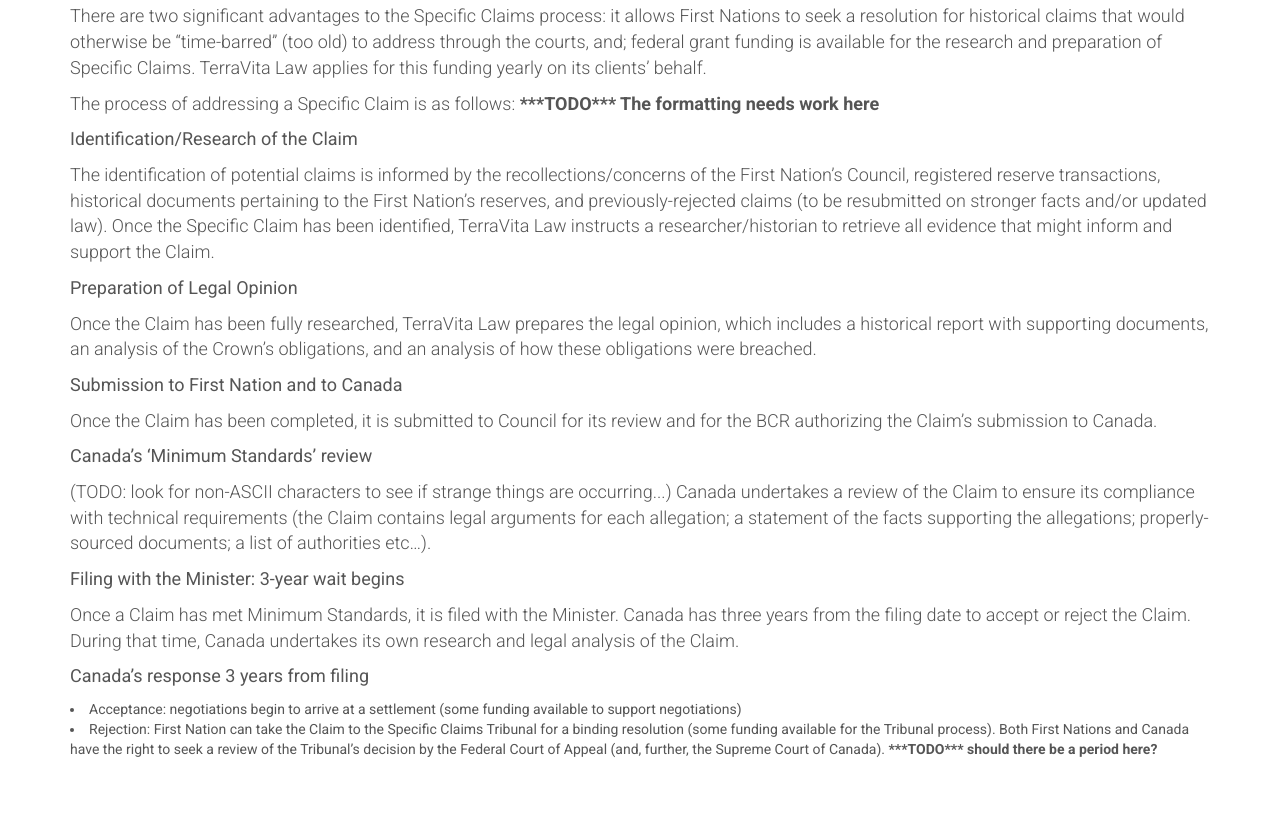
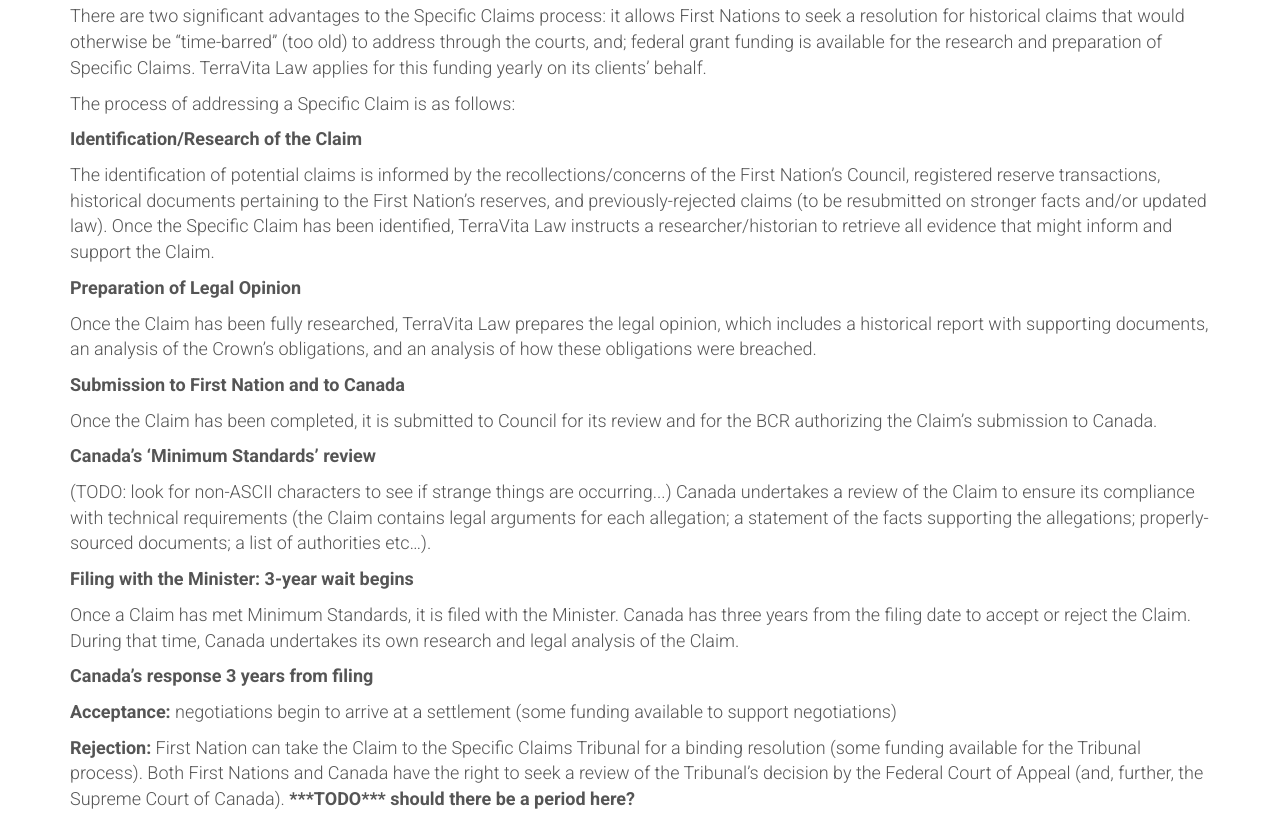
Before and after one commit to jpsember/jpsember.github.io, a plain HTML site: page landing/index.html in a window 1280 px wide. Shown: the part 2494-3309 px from the top of the page. Drawn offline with Linux system fonts and the light colour scheme.

Commit message:
Issue #13: further work on formatting of claims process section

```diff
--- a/landing/index.html
+++ b/landing/index.html
@@ -258,32 +258,31 @@ There are two significant advantages to the Specific Claims process:  it allows
 
 <p class="text-large text-thin">
 The process of addressing a Specific Claim is as follows:
-<b>***TODO*** The formatting needs work here</b>
 </p>
 
 <dl>
 
-<p class="text-large">Identification/Research of the Claim</p>
+<p class="text-large"><strong>Identification/Research of the Claim</strong></p>
 <p class="text-large text-thin">
     The identification of potential claims is informed by the recollections/concerns of the First Nation’s Council, registered reserve transactions, historical documents pertaining to the First Nation’s reserves, and previously-rejected claims (to be resubmitted on stronger facts and/or updated law).  Once the Specific Claim has been identified, TerraVita Law instructs a researcher/historian to retrieve all evidence that might inform and support the Claim.
 </p>
 
 
 
-<p class="text-large">Preparation of Legal Opinion</p>
+<p class="text-large"><strong>Preparation of Legal Opinion</strong></p>
 <p class="text-large text-thin">
     Once the Claim has been fully researched, TerraVita Law prepares the legal opinion, which includes a historical report with supporting documents, an analysis of the Crown’s obligations, and an analysis of how these obligations were breached.
 </p>
 
 
 
-<p class="text-large">Submission to First Nation and to Canada</p>
+<p class="text-large"><strong>Submission to First Nation and to Canada</strong></p>
 <p class="text-large text-thin">
     Once the Claim has been completed, it is submitted to Council for its review and for the BCR authorizing the Claim’s submission to Canada.
 </p>
 
 
-<p class="text-large">Canada’s ‘Minimum Standards’ review</p>
+<p class="text-large"><strong>Canada’s ‘Minimum Standards’ review</strong></p>
 <p class="text-large text-thin">
   (TODO: look for non-ASCII characters to see if strange things are occurring...)
     Canada undertakes a review of the Claim to ensure its compliance with technical requirements (the Claim contains legal arguments for each allegation; a statement of the facts supporting the allegations; properly-sourced documents; a list of authorities etc…).
@@ -291,20 +290,19 @@ The process of addressing a Specific Claim is as follows:
 
 
 
-<p class="text-large">Filing with the Minister: 3-year wait begins</p>
+<p class="text-large"><strong>Filing with the Minister: 3-year wait begins</strong></p>
 <p class="text-large text-thin">
     Once a Claim has met Minimum Standards, it is filed with the Minister.  Canada has three years from the filing date to accept or reject the Claim.  During that time, Canada undertakes its own research and legal analysis of the Claim.
 </p>
 
 
-<p class="text-large">Canada’s response 3 years from filing</p>
+<p class="text-large"><strong>Canada’s response 3 years from filing</strong></p>
 <p class="text-large text-thin">
-<dl>
-  <li>Acceptance:  negotiations begin to arrive at a settlement (some funding available to support negotiations)</li>
-  <li>Rejection:  First Nation can take the Claim to the Specific Claims Tribunal for a binding resolution (some funding available for the Tribunal process).  Both First Nations and Canada have the right to seek a review of the Tribunal’s decision by the Federal Court of Appeal (and, further, the Supreme Court of Canada).
+<strong>Acceptance:</strong> negotiations begin to arrive at a settlement (some funding available to support negotiations)
+</p>
+<p class="text-large text-thin">
+<strong>Rejection:</strong> First Nation can take the Claim to the Specific Claims Tribunal for a binding resolution (some funding available for the Tribunal process).  Both First Nations and Canada have the right to seek a review of the Tribunal’s decision by the Federal Court of Appeal (and, further, the Supreme Court of Canada).
        <b>***TODO*** should there be a period here?</b>
-  </li>
-</dl>
 </p>
 
 
```
